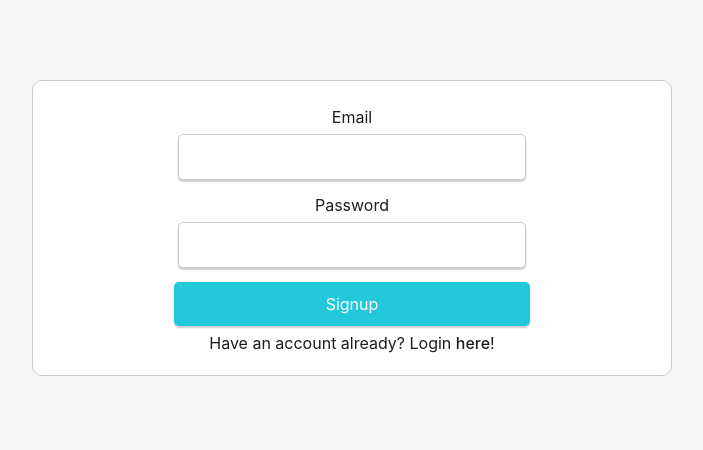
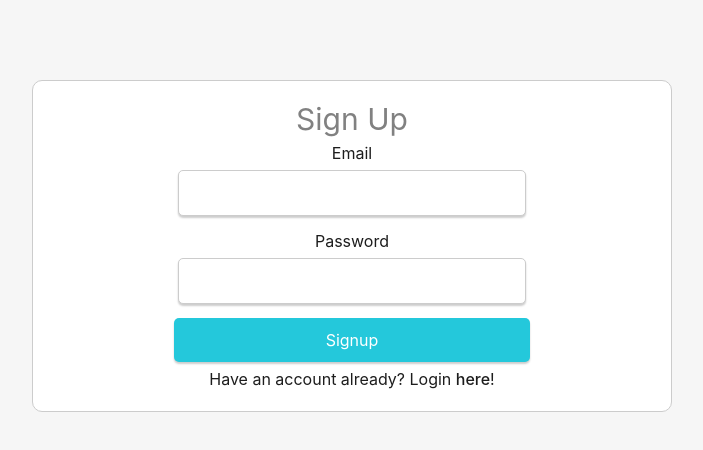
Before and after one commit to H2-Technologies/Event-QSO-Logger, a website: page src/signup.html in a window 1280 px wide. Shown: the whole page, without its empty margins (288-991 px from the left). Drawn offline with nearby package versions, Linux system fonts and the light colour scheme.

Commit message:
embedded tables v6

```diff
--- a/src/signup.html
+++ b/src/signup.html
@@ -17,6 +17,7 @@
         <div class="container">
             <div class="form-box">
                 <form class="authForm items-center align-middle" id="authForm">
+                    <h1 class="text-center text-3xl">Sign Up</h1>
                     <div class="formGroup p-1">
                         <label for="email">Email</label>
                         <input type="email" id="email" />
```
Also changed, not shown: src/login.html (+1 -0 lines).
